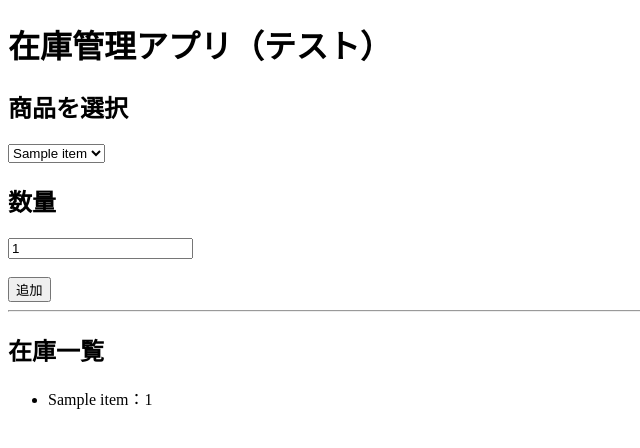
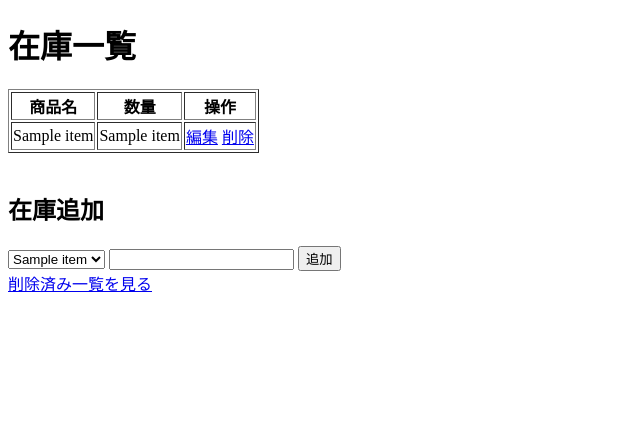
Before and after one commit to webcraft-base/zaiko.test.app, a Flask app: template templates/index.html in a window 1280 px wide. Shown: the top 448 px of the page, without its empty margins (0-640 px from the left). Run offline with Flask 3, Linux system fonts and the light colour scheme; the template is opened without the code that fills it: most values are stand-ins (such as "Sample title", 1, 10 or a date in 2020).

Commit message:
登録・更新・削除ページ完成

```diff
--- a/app.py
+++ b/app.py
@@ -1,29 +1,35 @@
-from flask import Flask, render_template, request
+from flask import Flask, render_template, request, redirect
 import sqlite3
 
 app = Flask(__name__)
 
 
+# =========================
 # DB接続
+# =========================
 def get_db():
     conn = sqlite3.connect("stock.db")
     return conn
 
 
+# =========================
+# 初期化（テーブル＋初期データ）
+# =========================
 def init_db():
     conn = sqlite3.connect("stock.db")
     cursor = conn.cursor()
 
-    # stockテーブル（在庫）
+    # stockテーブル
     cursor.execute("""
         CREATE TABLE IF NOT EXISTS stock (
             id INTEGER PRIMARY KEY AUTOINCREMENT,
             item_id INTEGER,
-            quantity INTEGER
+            quantity INTEGER,
+            is_deleted INTEGER DEFAULT 0
         )
     """)
 
-    # itemsテーブル（商品）
+    # itemsテーブル
     cursor.execute("""
         CREATE TABLE IF NOT EXISTS items (
             id INTEGER PRIMARY KEY AUTOINCREMENT,
@@ -31,7 +37,7 @@ def init_db():
         )
     """)
 
-    # 初期データ（空のときだけ）
+    # 初期データ
     cursor.execute("SELECT COUNT(*) FROM items")
     count = cursor.fetchone()[0]
 
@@ -44,13 +50,15 @@ def init_db():
     conn.close()
 
 
+# =========================
+# 一覧ページ（通常）
+# =========================
 @app.route("/", methods=["GET", "POST"])
 def index():
 
     conn = get_db()
     cursor = conn.cursor()
 
-    # 追加処理
     if request.method == "POST":
         item_id = int(request.form["item"])
         quantity = int(request.form["quantity"])
@@ -61,7 +69,7 @@ def index():
         if result:
             new_quantity = result[0] + quantity
             cursor.execute(
-                "UPDATE stock SET quantity = ? WHERE item_id = ?",
+                "UPDATE stock SET quantity = ?, is_deleted = 0 WHERE item_id = ?",
                 (new_quantity, item_id),
             )
         else:
@@ -72,16 +80,15 @@ def index():
 
         conn.commit()
 
-    # 在庫取得（JOINで商品名に戻す✨）
     cursor.execute("""
-        SELECT items.name, stock.quantity
+        SELECT stock.item_id, items.name, stock.quantity
         FROM stock
         JOIN items ON stock.item_id = items.id
+        WHERE stock.is_deleted = 0
         ORDER BY stock.quantity ASC
     """)
     rows = cursor.fetchall()
 
-    # 商品取得（プルダウン用）
     cursor.execute("SELECT * FROM items")
     items = cursor.fetchall()
 
@@ -90,6 +97,105 @@ def index():
     return render_template("index.html", stock_dict=rows, items=items)
 
 
+# =========================
+# 削除済み一覧ページ
+# =========================
+@app.route("/deleted")
+def deleted():
+
+    conn = get_db()
+    cursor = conn.cursor()
+
+    cursor.execute("""
+        SELECT stock.item_id, items.name, stock.quantity
+        FROM stock
+        JOIN items ON stock.item_id = items.id
+        WHERE stock.is_deleted = 1
+        ORDER BY stock.quantity ASC
+    """)
+    rows = cursor.fetchall()
+
+    conn.close()
+
+    return render_template("deleted.html", stock_dict=rows)
+
+
+# =========================
+# 復元処理
+# =========================
+@app.route("/restore/<int:item_id>")
+def restore(item_id):
+
+    conn = get_db()
+    cursor = conn.cursor()
+
+    cursor.execute("UPDATE stock SET is_deleted = 0 WHERE item_id = ?", (item_id,))
+
+    conn.commit()
+    conn.close()
+
+    return redirect("/deleted")
+
+
+# =========================
+# 削除（論理削除）
+# =========================
+@app.route("/delete/<int:item_id>")
+def delete(item_id):
+
+    conn = get_db()
+    cursor = conn.cursor()
+
+    cursor.execute("UPDATE stock SET is_deleted = 1 WHERE item_id = ?", (item_id,))
+
+    conn.commit()
+    conn.close()
+
+    return redirect("/")
+
+
+# =========================
+# 編集
+# =========================
+@app.route("/edit/<int:item_id>", methods=["GET", "POST"])
+def edit(item_id):
+
+    conn = get_db()
+    cursor = conn.cursor()
+
+    if request.method == "POST":
+        quantity = int(request.form["quantity"])
+
+        cursor.execute(
+            "UPDATE stock SET quantity = ? WHERE item_id = ?",
+            (quantity, item_id),
+        )
+
+        conn.commit()
+        conn.close()
+
+        return redirect("/")
+
+    cursor.execute(
+        """
+        SELECT items.name, stock.quantity
+        FROM stock
+        JOIN items ON stock.item_id = items.id
+        WHERE stock.item_id = ?
+    """,
+        (item_id,),
+    )
+
+    item = cursor.fetchone()
+
+    conn.close()
+
+    return render_template("edit.html", item=item, item_id=item_id)
+
+
+# =========================
+# 起動
+# =========================
 if __name__ == "__main__":
     init_db()
     app.run(debug=True)
--- a/templates/index.html
+++ b/templates/index.html
@@ -3,41 +3,48 @@
 
 <head>
     <meta charset="UTF-8">
-    <title>在庫管理アプリ</title>
+    <title>在庫一覧</title>
 </head>
 
 <body>
 
-    <h1>在庫管理アプリ（テスト）</h1>
+    <h1>在庫一覧</h1>
 
+    <table border="1">
+        <tr>
+            <th>商品名</th>
+            <th>数量</th>
+            <th>操作</th>
+        </tr>
+
+        {% for row in stock_dict %}
+        <tr>
+            <td>{{ row[1] }}</td>
+            <td>{{ row[2] }}</td>
+            <td>
+                <a href="/edit/{{ row[0] }}">編集</a>
+                <a href="/delete/{{ row[0] }}">削除</a>
+            </td>
+        </tr>
+        {% endfor %}
+    </table>
+
+    <br>
+
+    <h2>在庫追加</h2>
     <form method="POST">
-
-        <h2>商品を選択</h2>
         <select name="item">
             {% for item in items %}
             <option value="{{ item[0] }}">{{ item[1] }}</option>
             {% endfor %}
         </select>
 
-        <h2>数量</h2>
-        <input type="number" name="quantity" value="1" min="1">
-
-        <br><br>
+        <input type="number" name="quantity" required>
 
         <button type="submit">追加</button>
-
     </form>
 
-    <hr>
-
-    <h2>在庫一覧</h2>
-    <ul>
-
-        {% for item, count in stock_dict %}
-        <li>{{ item }}：{{ count }}</li>
-        {% endfor %}
-
-    </ul>
+    <a href="/deleted">削除済み一覧を見る</a>
 
 </body>
 
```
Also changed, not shown: templates/add.html (added, +37 -0 lines), templates/deleted.html (added, +36 -0 lines), templates/edit.html (added, +27 -0 lines), 1 other file.
